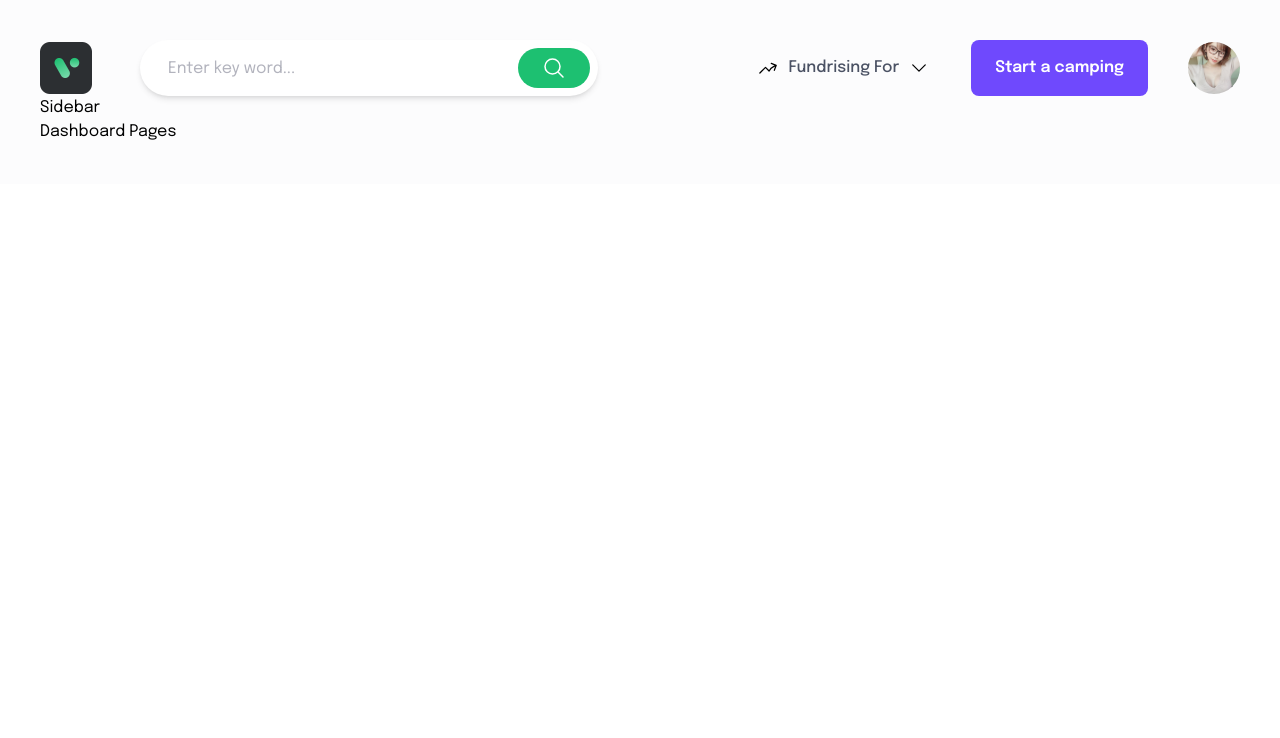
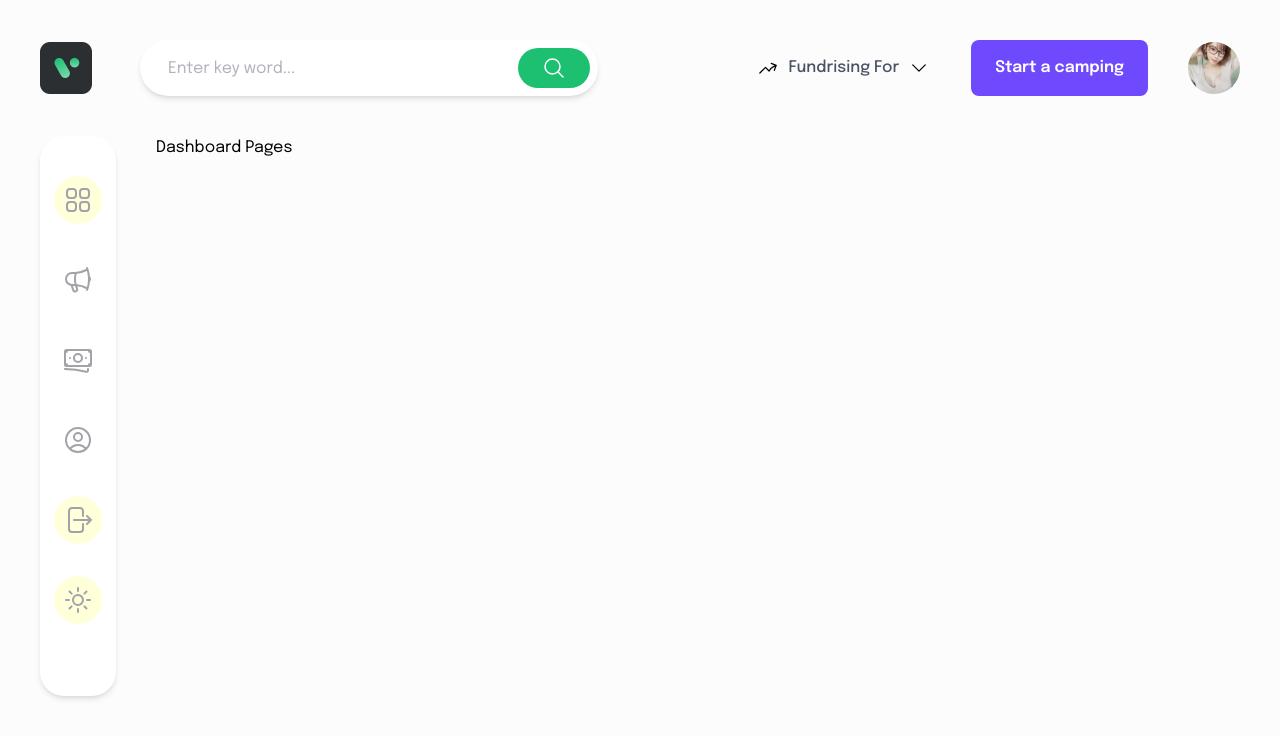
Before and after one commit to thuynguyen0964/crow-funding-app, a React (Vite) app: page / in a window 1280 px wide. Shown: the top 738 px of the page. Built offline with nearby package versions, Linux system fonts and the light colour scheme.

Commit message:
code UI Sidebar , get some package

```diff
--- a/package.json
+++ b/package.json
@@ -21,6 +21,7 @@
     "react-hook-form": "^7.45.2",
     "react-redux": "^8.1.1",
     "react-router-dom": "^6.14.2",
+    "react-tooltip": "^5.18.1",
     "redux-saga": "^1.2.3",
     "yup": "^1.2.0"
   },
--- a/src/Layout/Dashboard.jsx
+++ b/src/Layout/Dashboard.jsx
@@ -6,7 +6,7 @@ const Layout = ({ children }) => {
   return (
     <div className='p-10 bg-lite'>
       <TopBar></TopBar>
-      <section>
+      <section className='flex items-start gap-x-10'>
         <Sidebar></Sidebar>
         <article>{children}</article>
       </section>
--- a/src/index.css
+++ b/src/index.css
@@ -5,3 +5,6 @@
 body {
   font-family: 'Epilogue', sans-serif;
 }
+.active {
+  background-color: #ffffda;
+}
--- a/src/modules/Dashboard/Sidebar.jsx
+++ b/src/modules/Dashboard/Sidebar.jsx
@@ -1,7 +1,79 @@
-import React from 'react';
+import {
+  Squares2X2Icon,
+  MegaphoneIcon,
+  BanknotesIcon,
+  UserCircleIcon,
+  ArrowRightOnRectangleIcon,
+  SunIcon,
+} from '@heroicons/react/24/outline';
+import classNames from 'classnames';
+import { NavLink } from 'react-router-dom';
+import { Tooltip } from 'react-tooltip';
+
+const listMenu = [
+  {
+    icon: <Squares2X2Icon className='w-8 h-8 text-icon' />,
+    title: 'Dashboard',
+    url: '/',
+    id: 'menu-tooltip',
+  },
+  {
+    icon: <MegaphoneIcon className='w-8 h-8 text-icon' />,
+    title: 'Campain',
+    url: '/campain',
+    id: 'menu-tooltip',
+  },
+  {
+    icon: <BanknotesIcon className='w-8 h-8 text-icon' />,
+    title: 'Payment',
+    url: '/payment',
+    id: 'menu-tooltip',
+  },
+  {
+    icon: <UserCircleIcon className='w-8 h-8 text-icon' />,
+    title: 'Profile',
+    url: '/me',
+    id: 'menu-tooltip',
+  },
+  {
+    icon: <ArrowRightOnRectangleIcon className='w-8 h-8 text-icon' />,
+    title: 'Logout',
+    url: '#!',
+    onclick: () => null,
+    id: 'menu-tooltip',
+  },
+  {
+    icon: <SunIcon className='w-8 h-8 text-icon' />,
+    title: 'Theme',
+    url: '#!',
+    id: 'menu-tooltip',
+  },
+];
 
 const Sidebar = () => {
-  return <div>Sidebar</div>;
+  return (
+    <div className='w-full md:w-[76px] rounded-3xl shadow-md bg-white px-[14px] py-10 flex flex-col'>
+      {listMenu.map((menu) => (
+        <NavLink
+          data-tooltip-id={menu.id}
+          data-tooltip-content={menu.title}
+          to={menu?.url}
+          key={menu.title}
+          className={classNames(
+            'flex items-center gap-2 md:w-12 md:h-12 md:justify-center md:rounded-3xl md:mb-8 last:mt-auto'
+          )}
+        >
+          <span>{menu.icon}</span>
+          <span className='md:hidden'>{menu.title}</span>
+        </NavLink>
+      ))}
+      <Tooltip
+        place='right'
+        id='menu-tooltip'
+        render={({ content }) => <span>{content}</span>}
+      />
+    </div>
+  );
 };
 
 export default Sidebar;
--- a/src/modules/Dashboard/TopBar.jsx
+++ b/src/modules/Dashboard/TopBar.jsx
@@ -1,10 +1,11 @@
 import Button from 'src/components/Button';
 import Search from './Search';
 import Fundriser from './Fundriser';
+import { Tooltip } from 'react-tooltip';
 
 const TopBar = () => {
   return (
-    <div className='flex items-center justify-between'>
+    <div className='flex items-center justify-between mb-10'>
       <div className='flex items-center flex-1 gap-x-12'>
         <img srcSet='/logo.png 2x' alt='Logo' />
         <div className='w-full max-w-[458px]'>
@@ -18,11 +19,14 @@ const TopBar = () => {
           Start a camping
         </Button>
         <img
+          data-tooltip-content='Profile'
+          data-tooltip-id='auth'
           src='/emi.jpg'
           className='w-[52px] h-[52px] object-cover rounded-full'
           alt='avatar'
         />
       </div>
+      <Tooltip id='auth' place='bottom' />
     </div>
   );
 };
```
Also changed, not shown: 1 other file (tests, documents, lock files or other folders).
